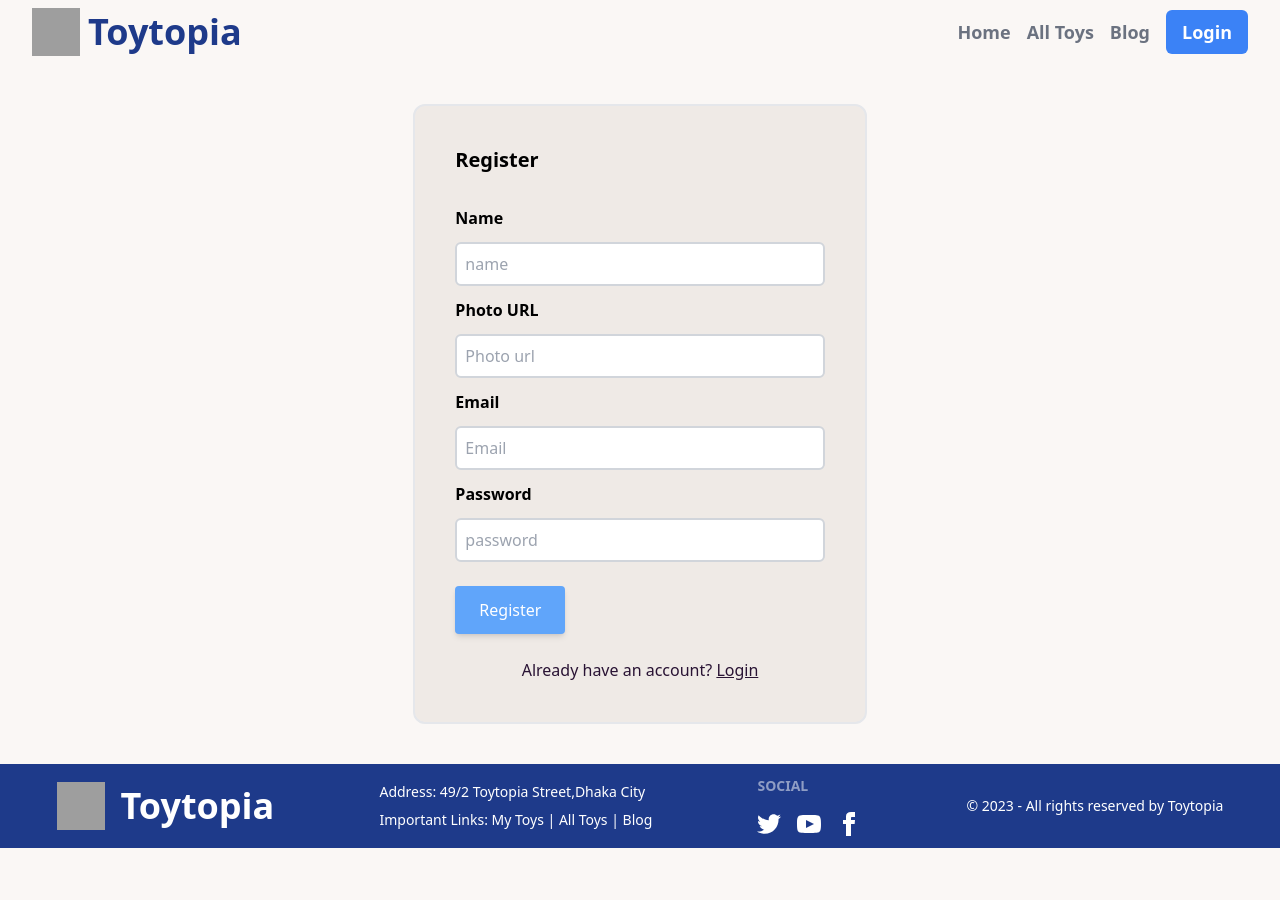
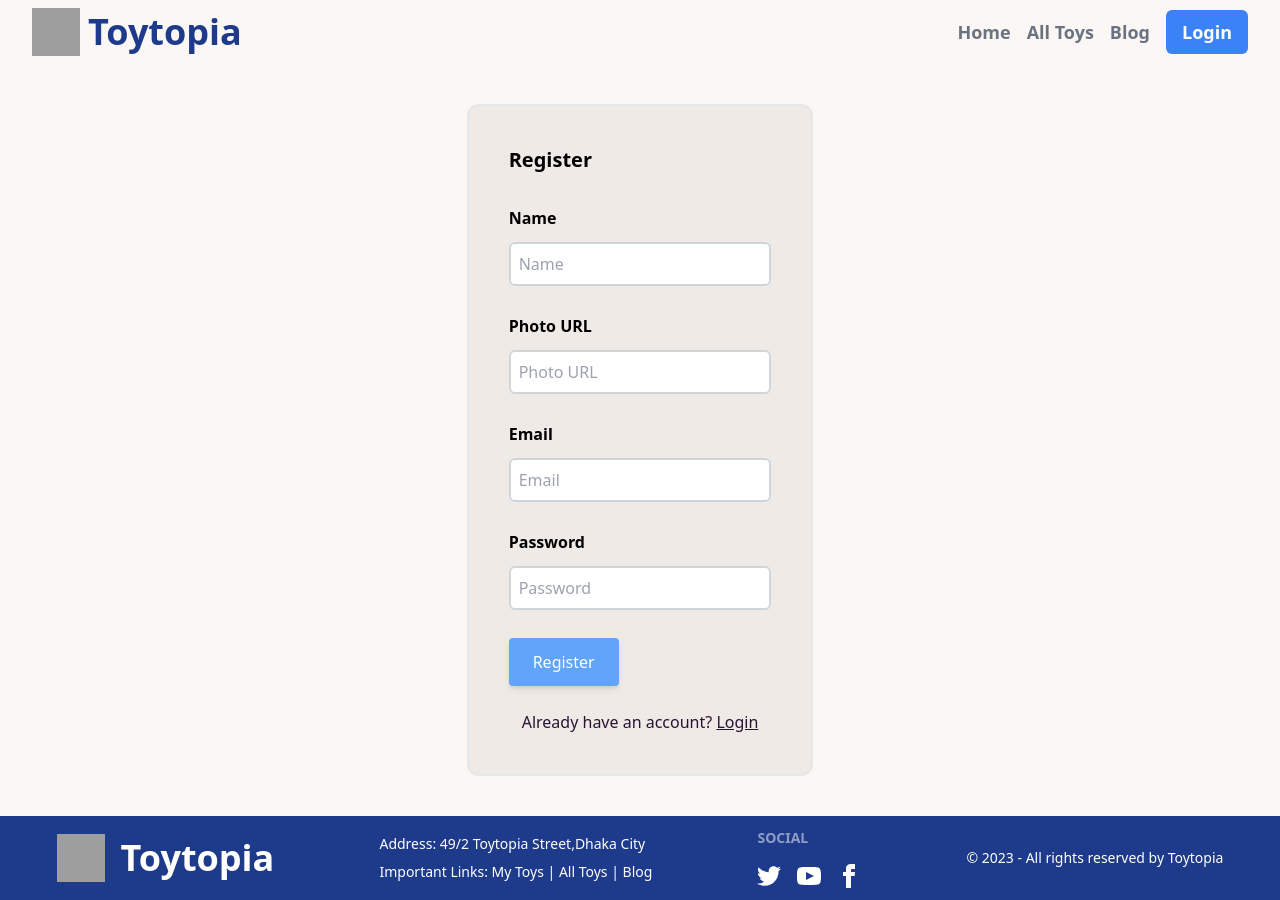
Before and after one commit to NAZIM06/toytopia, a React (Vite) app: page /register in a window 1280 px wide. Before the commit the page ends 848 px from the top, so only its background shows below. Built offline with nearby package versions, Linux system fonts and the light colour scheme; no server answers; grey boxes are pictures that could not be loaded.

Commit message:
error fixed

```diff
--- a/src/components/Pages/Login.jsx
+++ b/src/components/Pages/Login.jsx
@@ -61,27 +61,27 @@ const Login = () => {
             {
                 loading && <Loader />
             }
-            <div className='mx-auto p-10 w-5/12 '>
+            <div className='mx-auto p-10 w-full sm:w-5/6 md:w-4/6 lg:w-3/6 xl:w-2/6'>
                 <form onSubmit={handleSubmit} className='p-10 bg-base-200 rounded-xl border-2'>
                     <p className='text-xl font-bold text-black mb-7'>Login</p>
-                    <div className="flex flex-col">
-                        <label className=" text-black font-semibold py-3" htmlFor="email">Username or Email</label>
+                    <div className="flex flex-col mb-4">
+                        <label className="text-black font-semibold py-3" htmlFor="email">Username or Email</label>
                         <input className="outline-none border-2 border-gray-300 rounded-md p-2 focus:border-gray-500" type="email" name="email" required placeholder='Username or Email' />
                     </div>
-                    <div className="flex flex-col">
-                        <label className=" text-black font-semibold py-3" htmlFor="email">Password</label>
-                        <input className="outline-none border-2 border-gray-300 rounded-md p-2 focus:border-gray-500" type="password" name="password" required placeholder='password' />
+                    <div className="flex flex-col mb-4">
+                        <label className="text-black font-semibold py-3" htmlFor="email">Password</label>
+                        <input className="outline-none border-2 border-gray-300 rounded-md p-2 focus:border-gray-500" type="password" name="password" required placeholder='Password' />
                     </div>
                     <p className='text-red-700 mt-3'>{error}</p>
-                    <button className='button '>Login</button>
+                    <button className='button'>Login</button>
                     <p className='text-center p-3'>Don't have an account? <Link to='/register'><span className='text-btn-color underline'>Create Account</span></Link></p>
                 </form>
-                <div onClick={handleGoogleSignIn} className='my-5 flex w-10/12 rounded-3xl mx-auto p-2  justify-between items-center hover:bg-[#121212] hover:text-white cursor-pointer border-2'>
+                <div onClick={handleGoogleSignIn} className='my-5 flex w-10/12 sm:w-full rounded-3xl mx-auto p-2 justify-between items-center hover:bg-[#121212] hover:text-white cursor-pointer border-2'>
                     <FcGoogle className='h-6 w-6' />
                     <p className='font-semibold mx-auto'>Continue with Google</p>
                 </div>
+            </div>
 
-            </div>
         </>
     )
 };
--- a/src/components/Pages/Register.jsx
+++ b/src/components/Pages/Register.jsx
@@ -50,30 +50,31 @@ const Register = () => {
             {
                 loading && <Loader />
             }
-            <div className='mx-auto p-10 w-5/12 '>
+            <div className='mx-auto p-10 w-full sm:w-5/6 md:w-4/6 lg:w-3/6 xl:w-2/6'>
                 <form onSubmit={handleSubmit} className='p-10 bg-base-200 rounded-xl border-2'>
                     <p className='text-xl font-bold text-black mb-5'>Register</p>
-                    <div className="flex flex-col">
-                        <label className=" text-black font-semibold py-3" htmlFor="email">Name</label>
-                        <input className="outline-none border-2 border-gray-300 rounded-md p-2 focus:border-gray-500" type="text" name="name" placeholder='name' />
+                    <div className="flex flex-col mb-4">
+                        <label className="text-black font-semibold py-3" htmlFor="name">Name</label>
+                        <input className="outline-none border-2 border-gray-300 rounded-md p-2 focus:border-gray-500" type="text" name="name" placeholder='Name' />
                     </div>
-                    <div className="flex flex-col">
-                        <label className=" text-black font-semibold py-3" htmlFor="email">Photo URL</label>
-                        <input className="outline-none border-2 border-gray-300 rounded-md p-2 focus:border-gray-500" type="text" name="photoUrl" placeholder='Photo url' />
+                    <div className="flex flex-col mb-4">
+                        <label className="text-black font-semibold py-3" htmlFor="photoUrl">Photo URL</label>
+                        <input className="outline-none border-2 border-gray-300 rounded-md p-2 focus:border-gray-500" type="text" name="photoUrl" placeholder='Photo URL' />
                     </div>
-                    <div className="flex flex-col">
-                        <label className=" text-black font-semibold py-3" htmlFor="email"> Email</label>
+                    <div className="flex flex-col mb-4">
+                        <label className="text-black font-semibold py-3" htmlFor="email">Email</label>
                         <input className="outline-none border-2 border-gray-300 rounded-md p-2 focus:border-gray-500" type="email" name="email" required placeholder='Email' />
                     </div>
-                    <div className="flex flex-col">
-                        <label className=" text-black font-semibold py-3" htmlFor="email">Password</label>
-                        <input className="outline-none border-2 border-gray-300 rounded-md p-2 focus:border-gray-500" type="password" name="password" required placeholder='password' />
+                    <div className="flex flex-col mb-4">
+                        <label className="text-black font-semibold py-3" htmlFor="password">Password</label>
+                        <input className="outline-none border-2 border-gray-300 rounded-md p-2 focus:border-gray-500" type="password" name="password" required placeholder='Password' />
                     </div>
                     <p className='text-red-700 mt-3'>{error}</p>
                     <button className='button'>Register</button>
                     <p className='text-center mt-3'>Already have an account? <Link to='/login'><span className='text-btn-color underline'>Login</span></Link></p>
                 </form>
             </div>
+
         </>
     );
 };
--- a/src/components/Pages/Toys/AddToy.jsx
+++ b/src/components/Pages/Toys/AddToy.jsx
@@ -41,29 +41,26 @@ const AddToy = () => {
         <div>
             <h1 className="text-center text-3xl text-blue-600 font-bold my-8 ">Add Your Toy</h1>
 
-            <form onSubmit={handleSubmit(onSubmit)} className="m-auto my-10 w-fit">
-                <div className="grid grid-cols-2 gap-5">
-                    <input disabled defaultValue={user?.displayName} placeholder="Seller Name" className="input input-bordered w-full max-w-xs rounded-md" />
-                    <input disabled defaultValue={user?.email} placeholder="Seller Email" className="input input-bordered w-full max-w-xs rounded-md" />
-                    <input {...register("name", { required: true, maxLength: 20 })} placeholder="Toy Name" className="input input-bordered w-full max-w-xs rounded-md" />
-                    <input {...register("image", { required: true })} type="url" placeholder="Photo URL" className="input input-bordered w-full max-w-xs rounded-md" />
-                    <input type="number" {...register("price", { required: true, maxLength: 20 })} placeholder="Price" className="input input-bordered w-full max-w-xs rounded-md" />
+            <form onSubmit={handleSubmit(onSubmit)} className="m-auto my-10 max-w-lg">
+                <div className="grid grid-cols-1 sm:grid-cols-2 gap-5">
+                    <input disabled defaultValue={user?.displayName} placeholder="Seller Name" className="input input-bordered rounded-md" />
+                    <input disabled defaultValue={user?.email} placeholder="Seller Email" className="input input-bordered rounded-md" />
+                    <input {...register("name", { required: true, maxLength: 20 })} placeholder="Toy Name" className="input input-bordered rounded-md" />
+                    <input {...register("image", { required: true })} type="url" placeholder="Photo URL" className="input input-bordered rounded-md" />
+                    <input type="number" {...register("price", { required: true, maxLength: 20 })} placeholder="Price" className="input input-bordered rounded-md" />
                     <CreatableSelect
                         defaultValue={selectedOption}
                         placeholder="Category"
                         onChange={(data) => setSelectedOption(data)}
-                        className="max-w-xs rounded-md"
+                        className="input input-bordered rounded-md"
                         options={options}
                     />
-                    <input type="number" {...register("rating", { min: 1, max: 5 })} placeholder="Rating (1 - 5)" className="input input-bordered w-full max-w-xs rounded-md" />
-                    <input type="number" {...register("quantity", { required: true })} placeholder="Available Quantity" className="input input-bordered w-full max-w-xs rounded-md" />
+                    <input type="number" {...register("rating", { min: 1, max: 5 })} placeholder="Rating (1 - 5)" className="input input-bordered rounded-md" />
+                    <input type="number" {...register("quantity", { required: true })} placeholder="Available Quantity" className="input input-bordered rounded-md" />
                 </div>
-                <textarea {...register("description")} placeholder="Give a short description" className="textarea textarea-bordered block w-full h-[16vh] my-4 rounded-md" ></textarea>
+                <textarea {...register("description")} placeholder="Give a short description" className="textarea textarea-bordered block w-full h-24 sm:h-40 my-4 rounded-md"></textarea>
                 <button className="btn block font-bold w-full bg-[#5140e9] hover:bg-[#1223d6] border-none rounded-md">Add Toy</button>
             </form>
-
-
-
 
         </div>
     );
```
Lines whose indentation alone changed are shown as unchanged.
